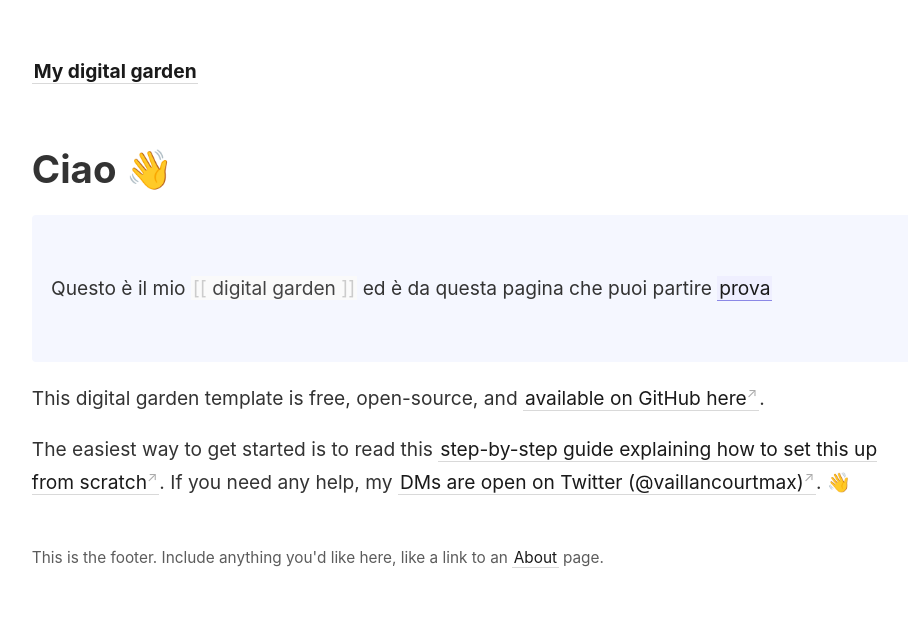
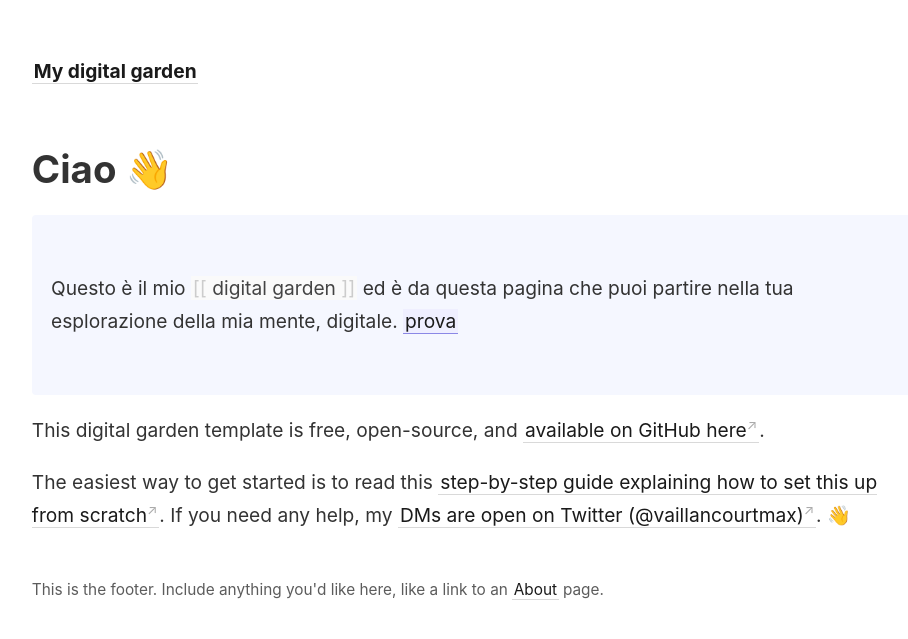
Before and after one commit to dandele/digital-garden-812, a Jekyll site: the page built from _pages/index.md, in a window 1280 px wide. Shown: the top 639 px of the page, without its empty margins (45-953 px from the left). Built offline with Jekyll 4.4.1, drawn with Linux system fonts in a browser that asks for light colours.

Commit message:
index.md: changed

```diff
--- a/_pages/index.md
+++ b/_pages/index.md
@@ -7,7 +7,7 @@ permalink: /
 # Ciao 👋
 
 <p style="padding: 3em 1em; background: #f5f7ff; border-radius: 4px;">
-Questo è il mio [[digital garden]] ed è da questa pagina che puoi partire
+Questo è il mio [[digital garden]] ed è da questa pagina che puoi partire nella tua esplorazione della mia mente, digitale.
 [[prova]]
 </p>
 
```
